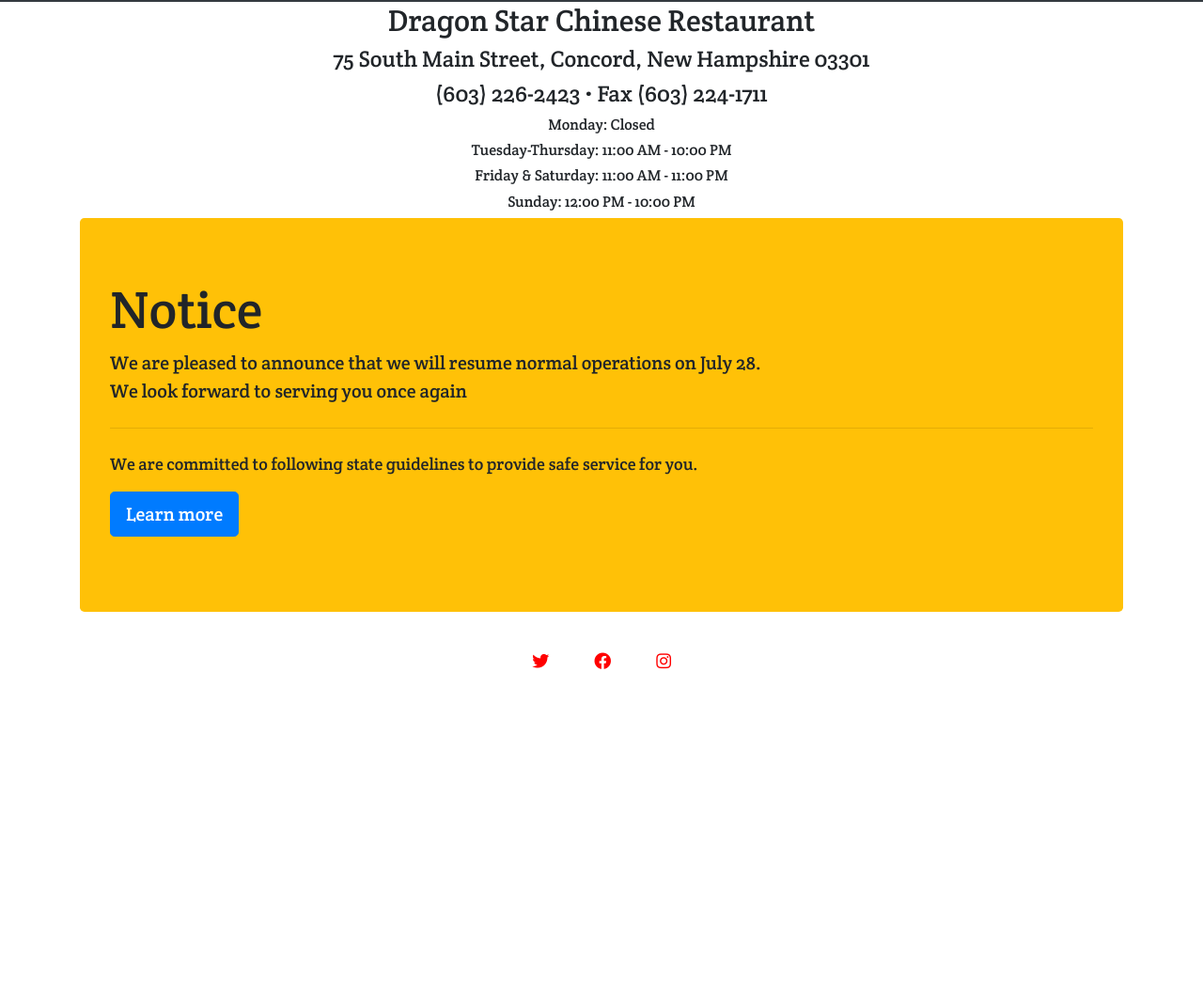
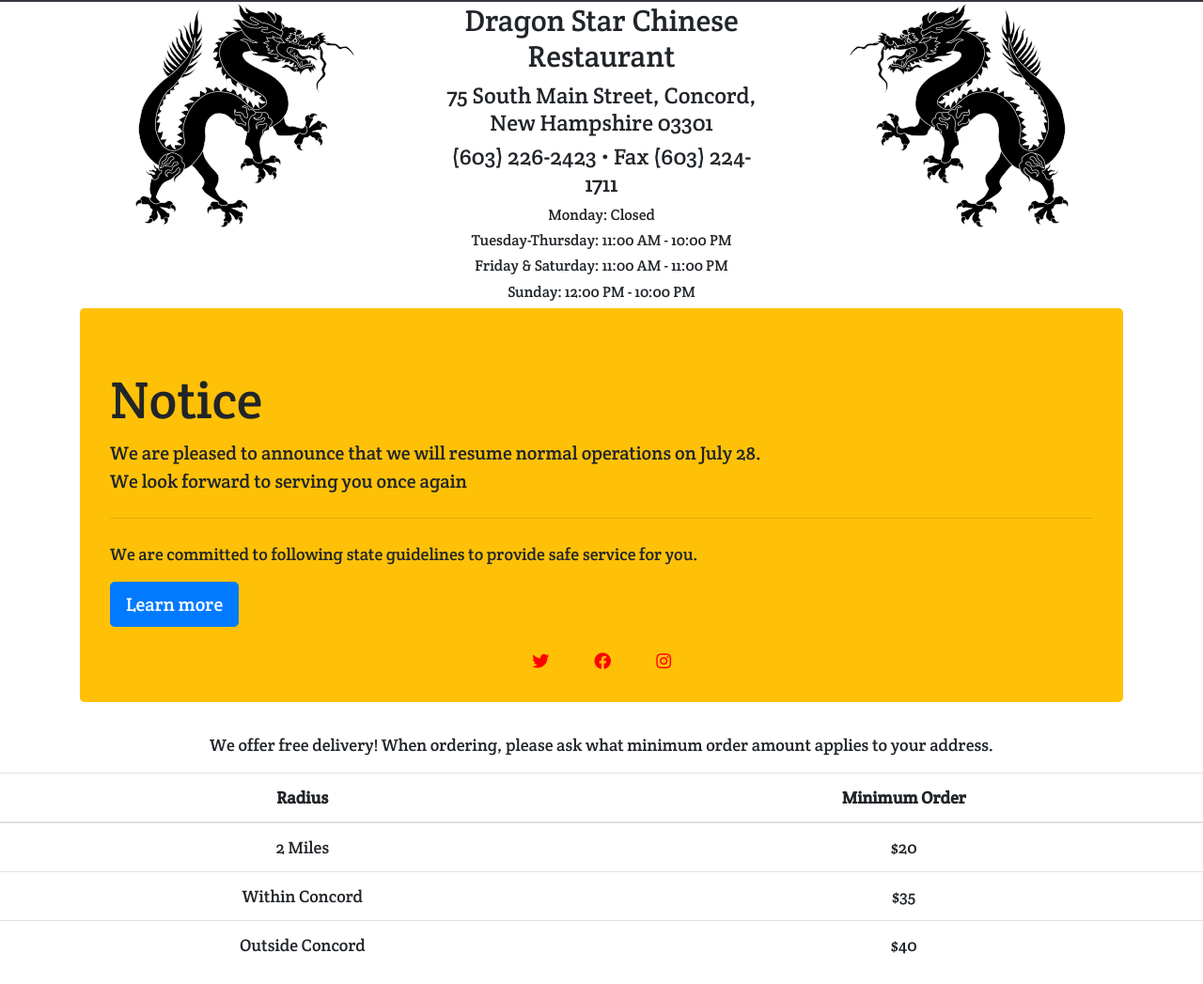
Before and after one commit to leetie/odin-restaurant, a website built with webpack: page dist/index.html in a window 1280 px wide. Shown: the part 67-1114 px from the top of the page at 94% size. Before the commit the page ends 800 px from the top, so only its background shows below. Built offline with nearby package versions, Linux system fonts and the light colour scheme.

Commit message:
add table

```diff
--- a/dist/index.css
+++ b/dist/index.css
@@ -32,6 +32,10 @@
 .nav-link:hover {
   color: red !important;
 }
+.dragon-right {
+  -webkit-transform: scaleX(-1);
+  transform: scaleX(-1);
+}
 .footer-icon {
   display: inline;
 }
--- a/dist/index.html
+++ b/dist/index.html
@@ -19,6 +19,9 @@
     <div class="container">
       <div class="row text-center">
         <div class="col">
+          <img src="../assets/images/Chinese_black_dragon.svg.png" alt="dragon" class="img img-fluid">
+        </div>
+        <div class="col">
           <h2>Dragon Star Chinese Restaurant</h2>
           <h4>75 South Main Street, Concord, New Hampshire 03301</h4>
           <h4>(603) 226-2423 • Fax (603) 224-1711</h4>
@@ -26,6 +29,9 @@
           <h6>Tuesday-Thursday: 11:00 AM - 10:00 PM</h6>
           <h6>Friday & Saturday: 11:00 AM - 11:00 PM</h6>
           <h6>Sunday: 12:00 PM - 10:00 PM</h6>
+        </div>
+        <div class="col">
+          <img src="../assets/images/Chinese_black_dragon.svg.png" alt="dragon" class="img img-fluid dragon-right">
         </div>
       </div>
       <div class="jumbotron bg-warning">
@@ -38,6 +44,38 @@
         <p class="lead">
           <a class="btn btn-primary btn-lg" href="https://www.nh.gov/covid19/resources-guidance/businesses.htm" role="button">Learn more</a>
         </p>
+      </div>
+    </div>
+    <div class="contaner">
+      <div class="row text-center">
+        <div class="col">
+          <p class="">
+            We offer free delivery!
+            When ordering, please ask what minimum order amount applies to your address.
+          </p>
+          <table class="table">
+            <thead>
+              <tr>
+                <th scope="col">Radius</th>
+                <th scope="col">Minimum Order</th>
+              </tr>
+            </thead>
+            <tbody>
+              <tr>
+                <td>2 Miles</td>
+                <td>$20</td>
+              </tr>
+              <tr>
+                <td>Within Concord</td>
+                <td>$35</td>
+              </tr>
+              <tr>
+                <td>Outside Concord</td>
+                <td>$40</td>
+              </tr>
+            </tbody>
+          </table>
+        </div>
       </div>
     </div>
   </div>
```
Also changed, not shown: assets/images/Chinese_black_dragon.svg.png (added).
